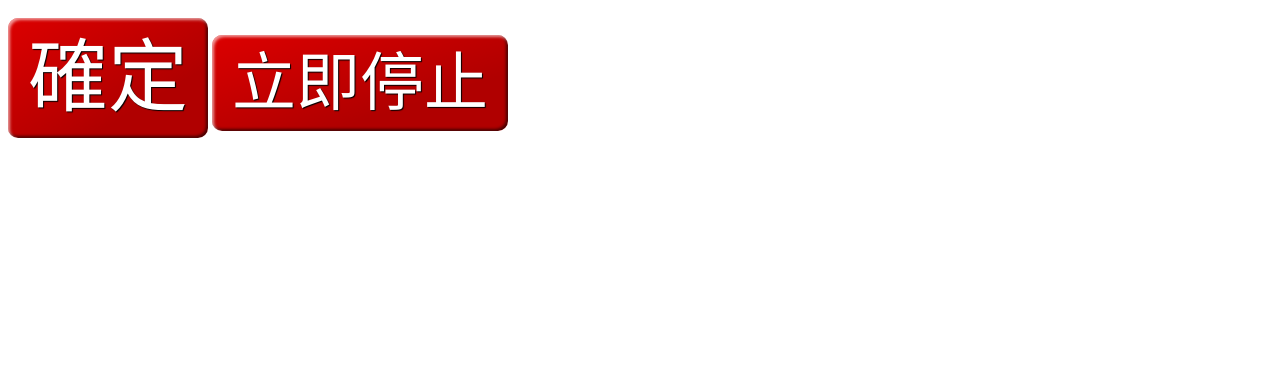
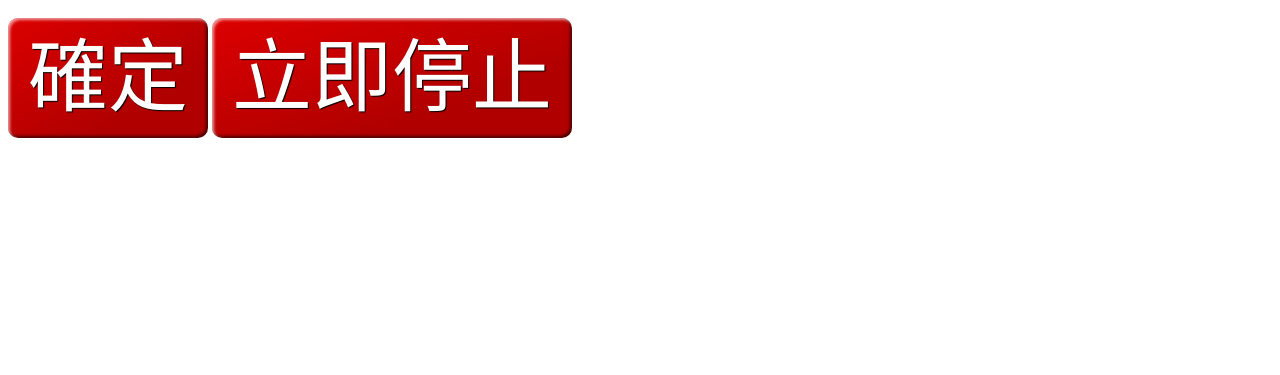
Before and after one commit to FranzLee/horseRace, a plain HTML site: page index.html in a window 1280 px wide. Shown: the part 425-800 px from the top of the page. Drawn offline with Linux system fonts and the light colour scheme.

Commit message:
Update index.html

```diff
--- a/index.html
+++ b/index.html
@@ -47,7 +47,7 @@ canvas {
 <input type="text" placeholder="請預測冠軍" id="betNumber" size="20" maxlength="1" style="font-size: 5em;"><br><br>
 <p class="styleText" id="guide">1為紅色，2為橘色，3為綠色，4為藍色</p>
 <input type="button" id="button" value="確定" style="font-size: 5em;" class="styledButton" onclick="require()">
-<input type="button" class="styledButton" id="stop" value="立即停止" style="font-size: 4em;" onclick="playerAskToStop()">
+<input type="button" class="styledButton" id="stop" value="立即停止" style="font-size: 5em;" onclick="playerAskToStop()">
 <p class="styleText" id="warning"></p>
 
 <script>
```
